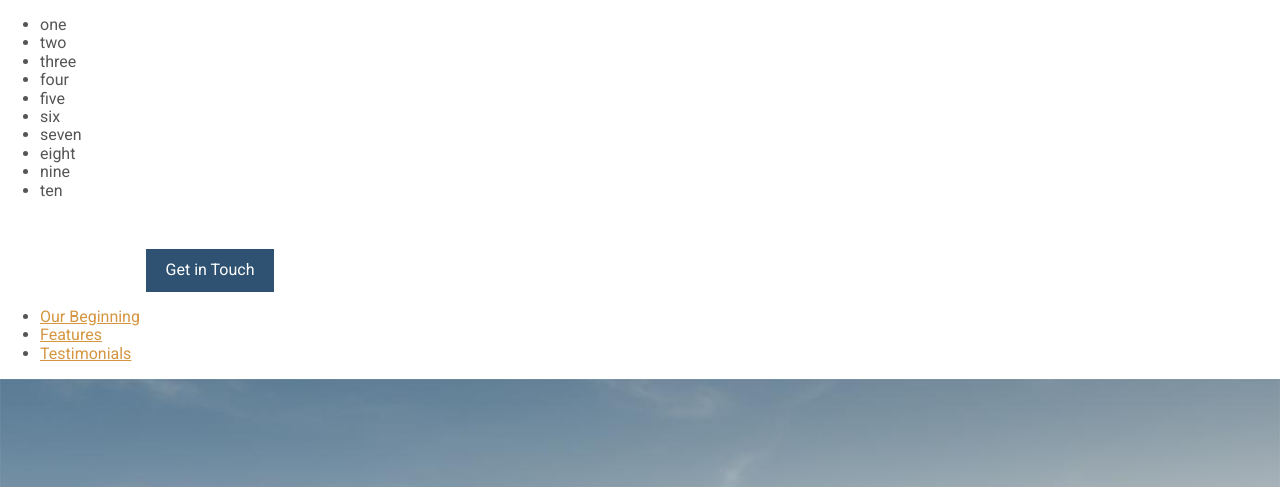
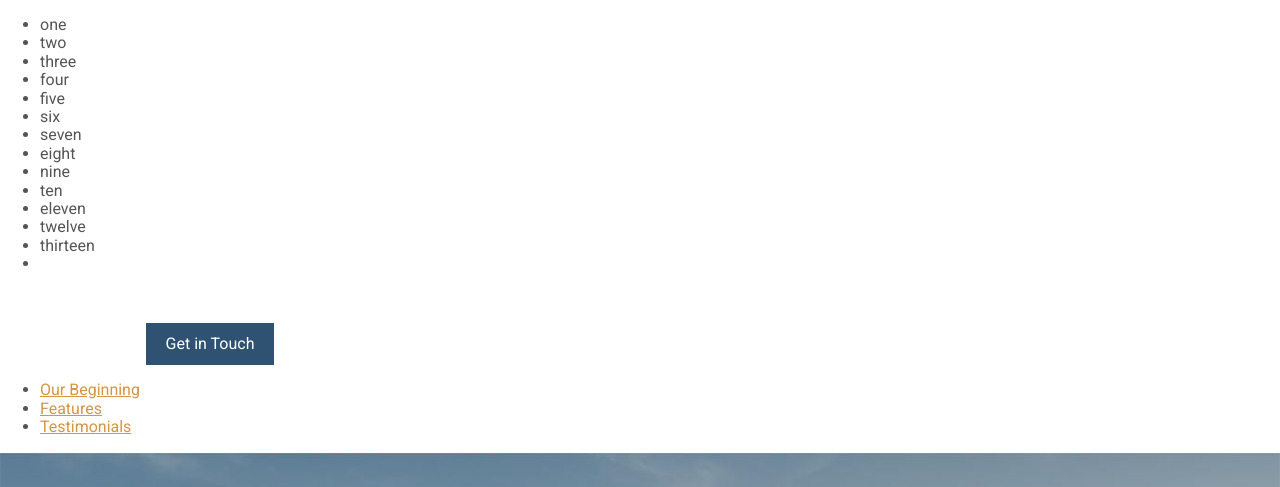
Before and after one commit to AndrewPhilippov/web_sites, a website: page TouristFirmWebSite/app/index.html in a window 1280 px wide. Shown: the top 487 px of the page. Drawn offline with Linux system fonts and the light colour scheme.

Commit message:
Counted to 13

```diff
--- a/TouristFirmWebSite/app/index.html
+++ b/TouristFirmWebSite/app/index.html
@@ -20,6 +20,10 @@
     <li>eight</li>
     <li>nine</li>
     <li>ten</li>
+    <li>eleven</li>
+    <li>twelve</li>
+    <li>thirteen</li>
+    <li></li>
   </ul>
   <header>
     <img src="assets/images/icons/clear-view-escapes.svg">
```
